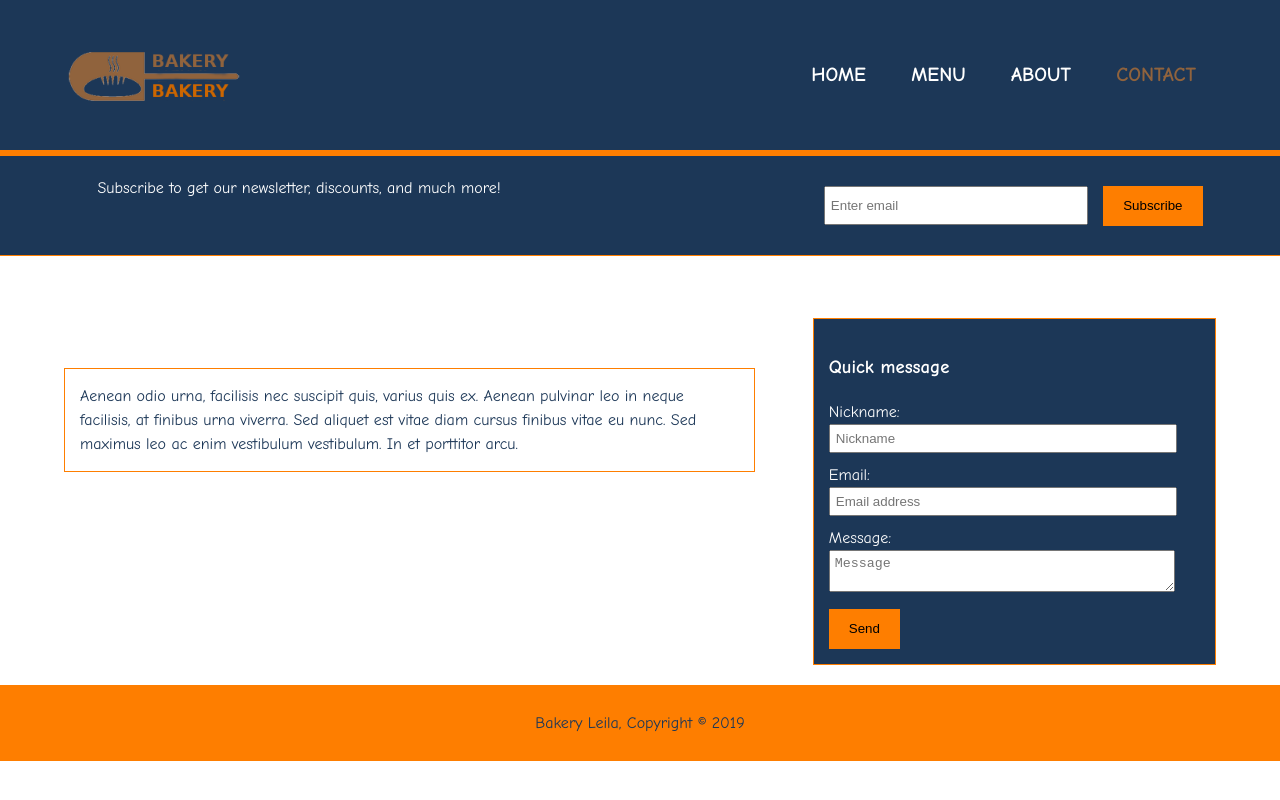
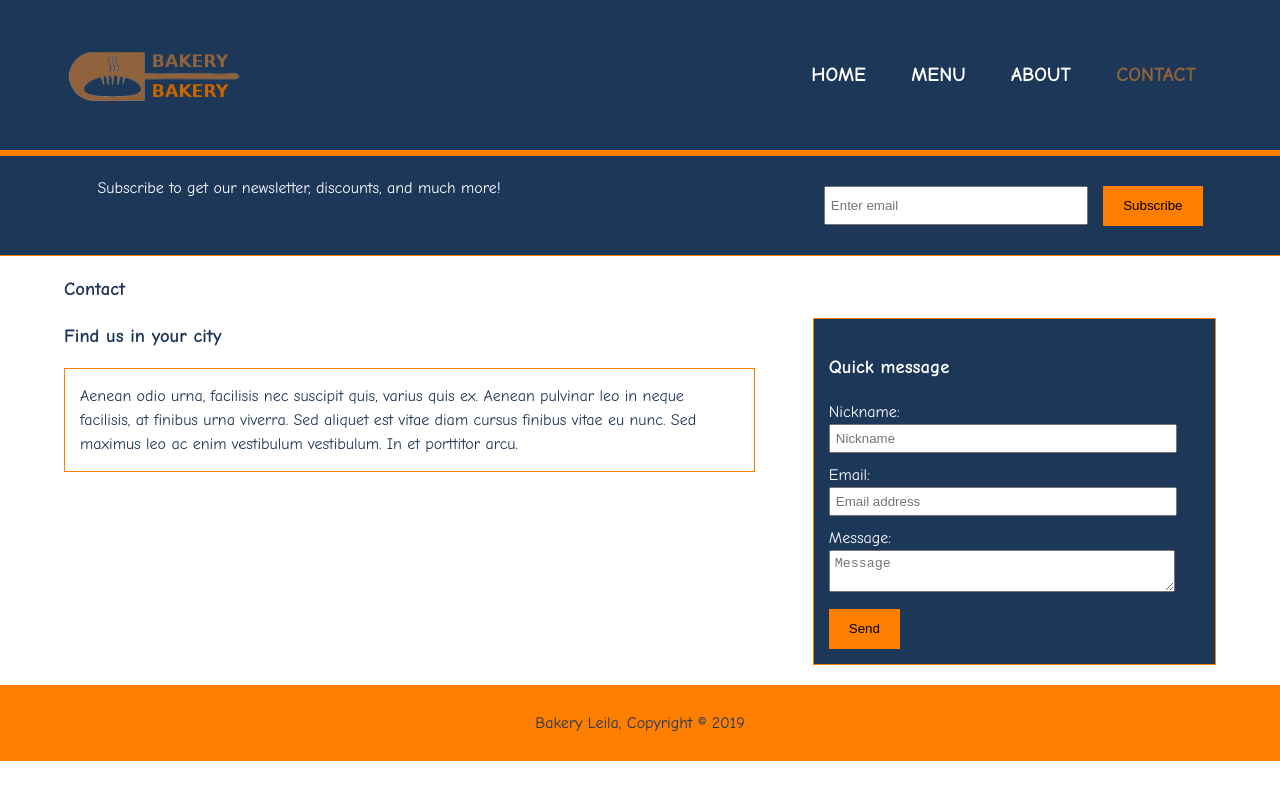
Before and after one commit to ObradovicNikola/LeilaBakery, a plain HTML site: page contact.html in a window 1280 px wide. Drawn offline with Linux system fonts and the light colour scheme.

Commit message:
minor text update

```diff
--- a/contact.html
+++ b/contact.html
@@ -41,10 +41,10 @@
     <section id="main">
         <div class="container">
             <article id="main-col">
-                <h1 class="page-title">Contact</h1>
+                <h1 class="darkblue">Contact</h1>
                 <ul id="contact">
                     <li>
-                        <h1>Find us in your city</h1>
+                        <h1 class="darkblue" >Find us in your city</h1>
                         <p class="light">
                             Aenean odio urna, facilisis nec suscipit quis, varius quis ex. Aenean pulvinar leo in neque
                             facilisis, at finibus urna viverra. Sed aliquet est vitae diam cursus finibus vitae eu
--- a/main.css
+++ b/main.css
@@ -27,6 +27,11 @@ ul {
     padding-left: 20px;
     padding-right: 20px;
 }
+
+.darkblue {
+    color: rgb(28, 55, 87);
+}
+
 .light {
     color: rgb(28, 55, 87);
     padding: 15px;
```
Also changed, not shown: about.html (+1 -1 lines).
